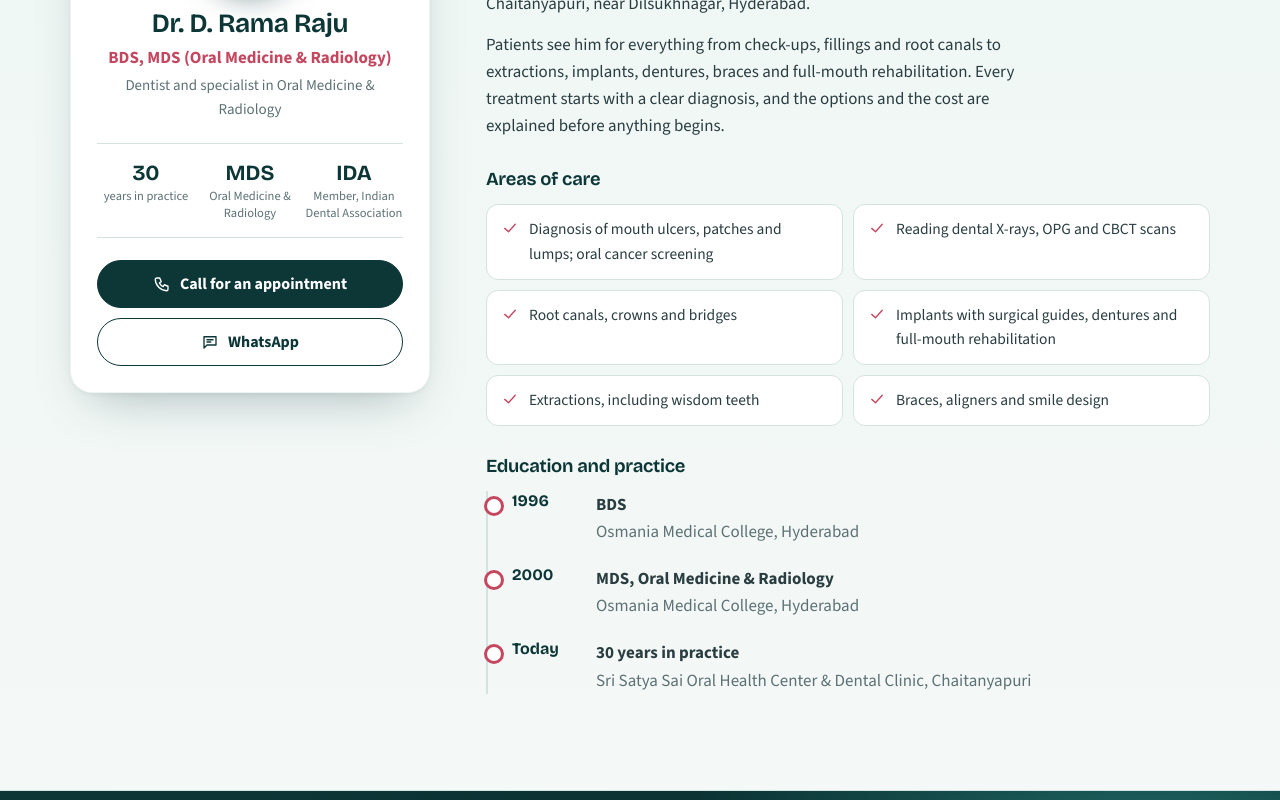
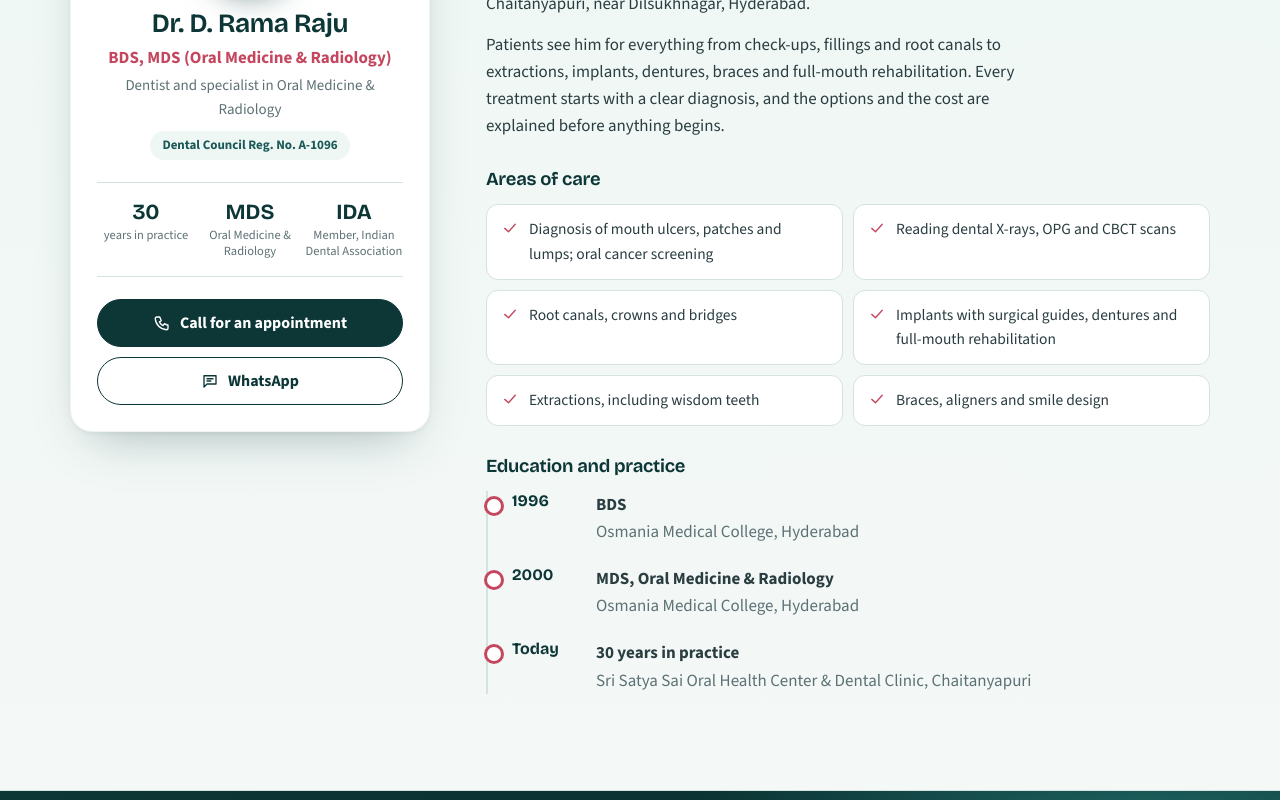
Before and after one commit to drramarajudentalclinic-tech/dental-backend, a React (Vite) app in the folder website/: page / in a window 1280 px wide. Shown: the part 4160-4960 px from the top of the page. Built offline with nearby package versions, Linux system fonts and the light colour scheme; no server answers.

Commit message:
Website: registration number

```diff
--- a/website/src/content.js
+++ b/website/src/content.js
@@ -36,7 +36,7 @@ export const clinic = {
     ["Sunday", "Holiday"],
   ],
   hoursNote: "By appointment only. Please call or WhatsApp before you come.",
-  registration: "",      // Dental Council registration no. (shown in the footer once filled in)
+  registration: "A-1096",      // Dental Council registration no. (footer and doctor card)
 };
 
 export const doctors = [
--- a/website/src/pages/Home.jsx
+++ b/website/src/pages/Home.jsx
@@ -121,6 +121,7 @@ function Doctor({ d }) {
         <h3 className="doc-name">{d.name}</h3>
         <div className="doc-q">{d.qualification}</div>
         <div className="doc-title">{d.title}</div>
+        {clinic.registration && <div className="doc-reg">Dental Council Reg. No. {clinic.registration}</div>}
         <dl className="doc-stats">
           {d.stats.map(([big, small]) => <div key={small}><dt>{big}</dt><dd>{small}</dd></div>)}
         </dl>
--- a/website/src/styles.css
+++ b/website/src/styles.css
@@ -188,6 +188,7 @@ img { max-width: 100%; }
 .doc-name { font-size: 1.65rem; }
 .doc-q { margin-top: 6px; font-weight: 700; color: var(--gum); }
 .doc-title { margin-top: 2px; color: var(--muted); font-size: 15px; }
+.doc-reg { display: inline-block; margin-top: 10px; background: var(--mint-2); color: var(--ink-2); border-radius: 999px; padding: 4px 12px; font-size: 13px; font-weight: 650; }
 .doc-stats { display: grid; grid-template-columns: repeat(3, 1fr); gap: 6px; margin: 22px 0; padding: 16px 0; border-top: 1px solid var(--line); border-bottom: 1px solid var(--line); }
 .doc-stats dt { font: 700 1.35rem var(--display); color: var(--ink); }
 .doc-stats dd { margin: 2px 0 0; font-size: 12.5px; color: var(--muted); line-height: 1.3; }
```
